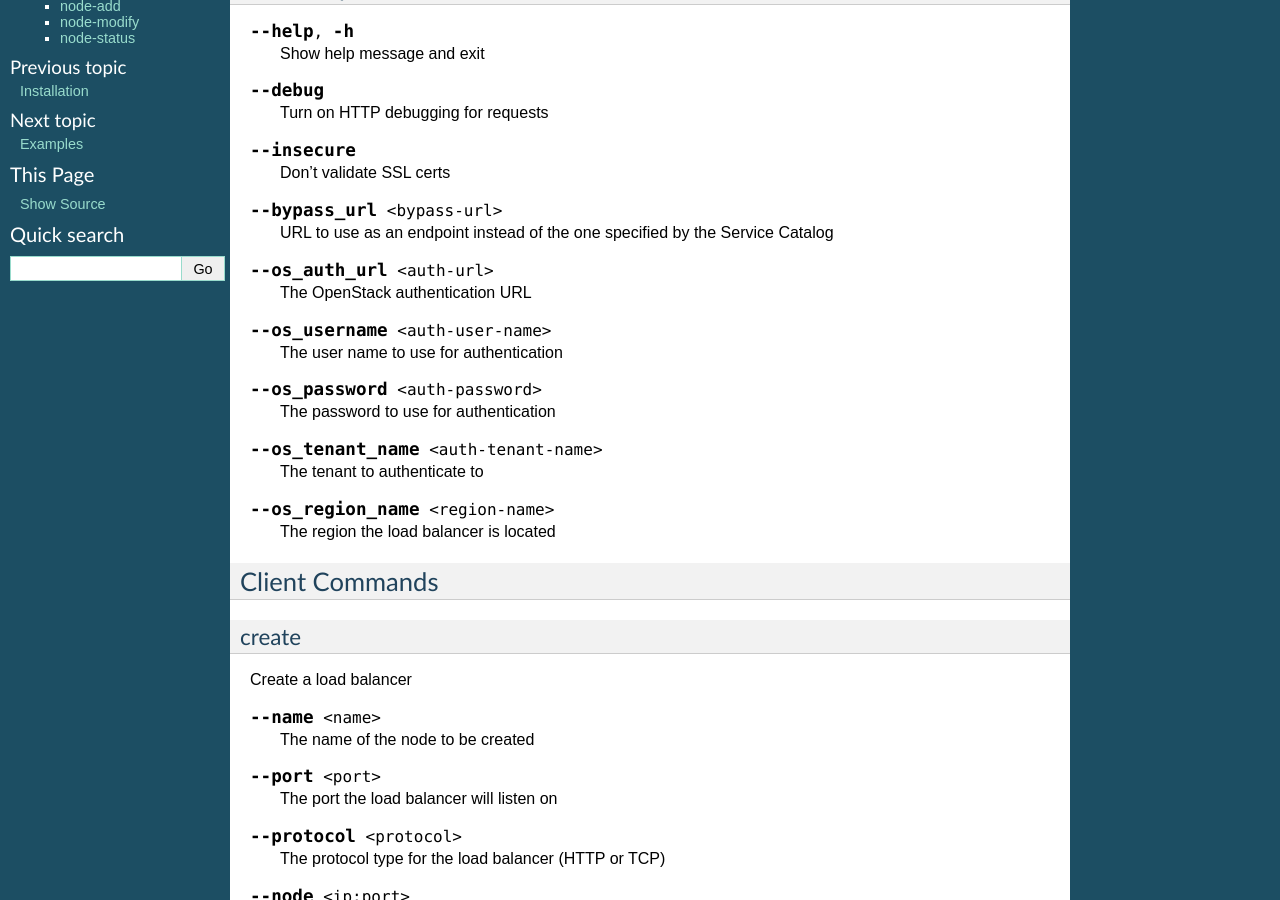
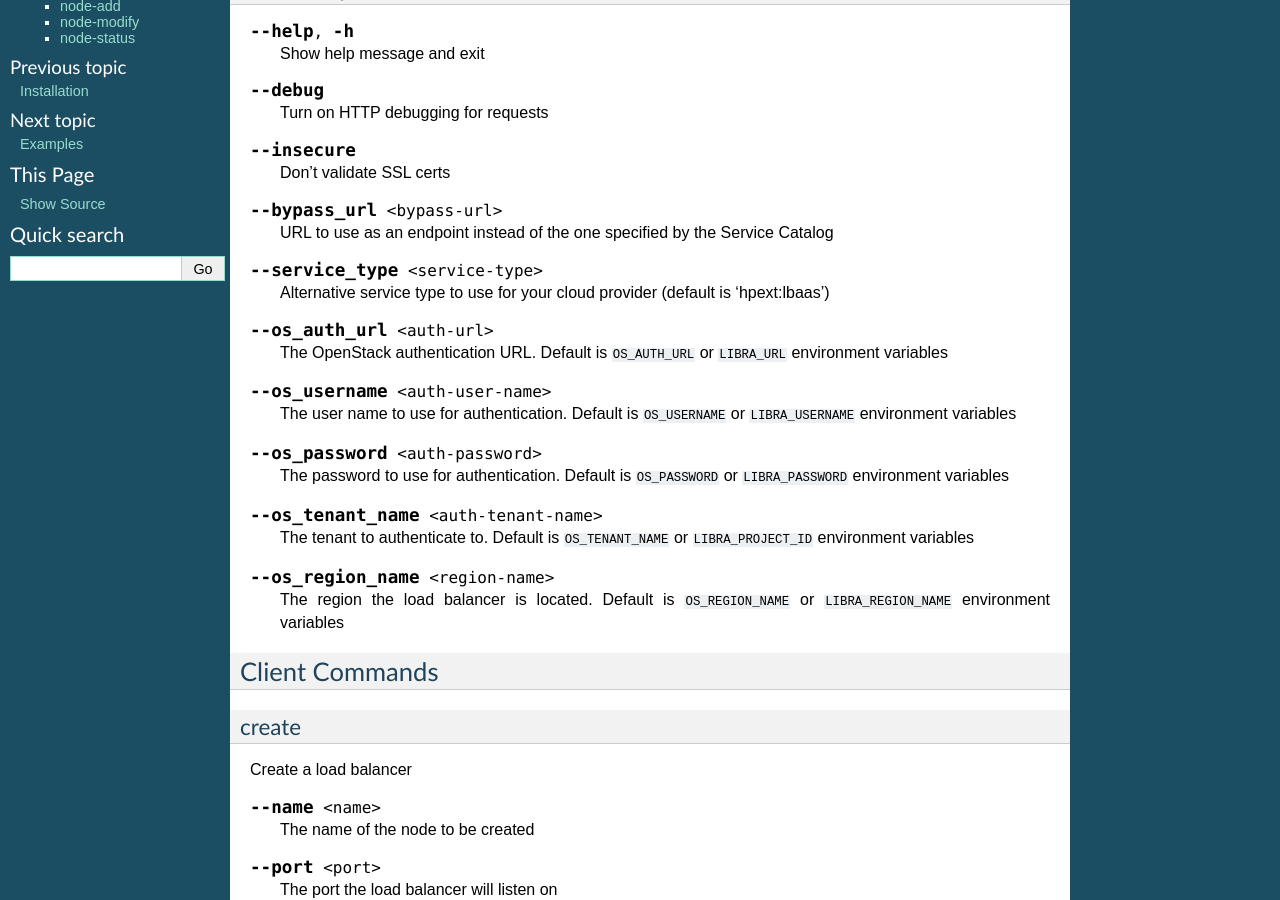
Before and after one commit to stackforge/python-libraclient, a Sphinx documentation site: the page built from doc/command.rst, in a window 1280 px wide and 900 px high, scrolled down 316 px. Built offline with Sphinx 7.4.7, drawn with Linux system fonts in a browser that asks for light colours.

Commit message:
Allow environment variables
Allow use environment variables for auth settings in place of options.
These are compatible with python-novaclient's environment variables.

Fixes bug #1098259

Also add set the service_type and add an option to change it

Fixes bug #1089274

Change-Id: I20b5714e19a34d1a29eb33002e32e9dafefe5e9d

```diff
--- a/doc/command.rst
+++ b/doc/command.rst
@@ -36,25 +36,35 @@ Global Options
    URL to use as an endpoint instead of the one specified by the Service
    Catalog
 
+.. option:: --service_type <service-type>
+
+   Alternative service type to use for your cloud provider (default is
+   'hpext:lbaas')
+
 .. option:: --os_auth_url <auth-url>
 
-   The OpenStack authentication URL
+   The OpenStack authentication URL.  Default is ``OS_AUTH_URL`` or
+   ``LIBRA_URL`` environment variables
 
 .. option:: --os_username <auth-user-name>
 
-   The user name to use for authentication
+   The user name to use for authentication.  Default is ``OS_USERNAME`` or
+   ``LIBRA_USERNAME`` environment variables
 
 .. option:: --os_password <auth-password>
 
-   The password to use for authentication
+   The password to use for authentication.  Default is ``OS_PASSWORD`` or
+   ``LIBRA_PASSWORD`` environment variables
 
 .. option:: --os_tenant_name <auth-tenant-name>
 
-   The tenant to authenticate to
+   The tenant to authenticate to.  Default is ``OS_TENANT_NAME`` or
+   ``LIBRA_PROJECT_ID`` environment variables
 
 .. option:: --os_region_name <region-name>
 
-   The region the load balancer is located
+   The region the load balancer is located.  Default is ``OS_REGION_NAME`` or
+   ``LIBRA_REGION_NAME`` environment variables
 
 .. _libra_client-commands:
 
```
Also changed, not shown: 4 other files.
